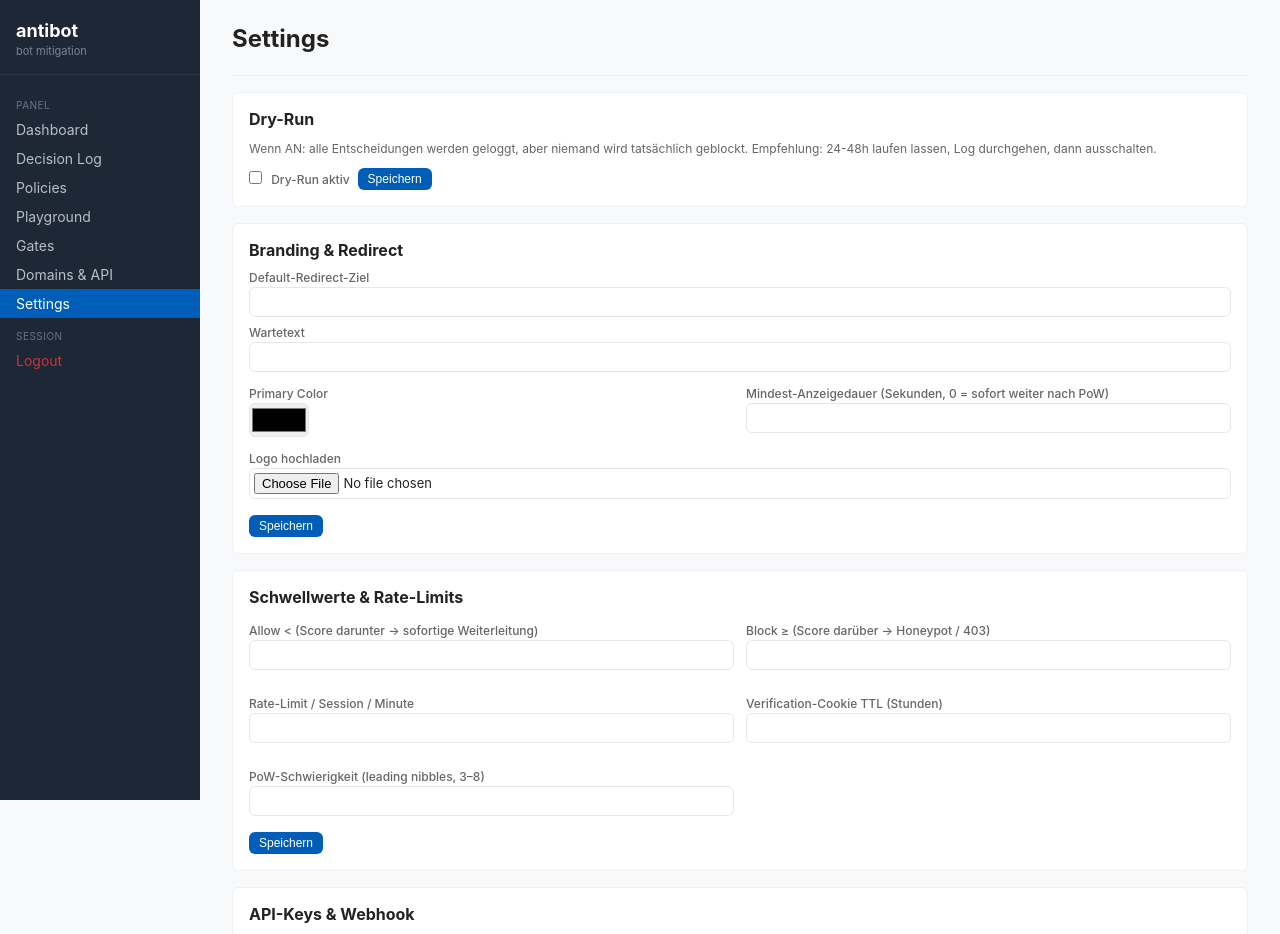
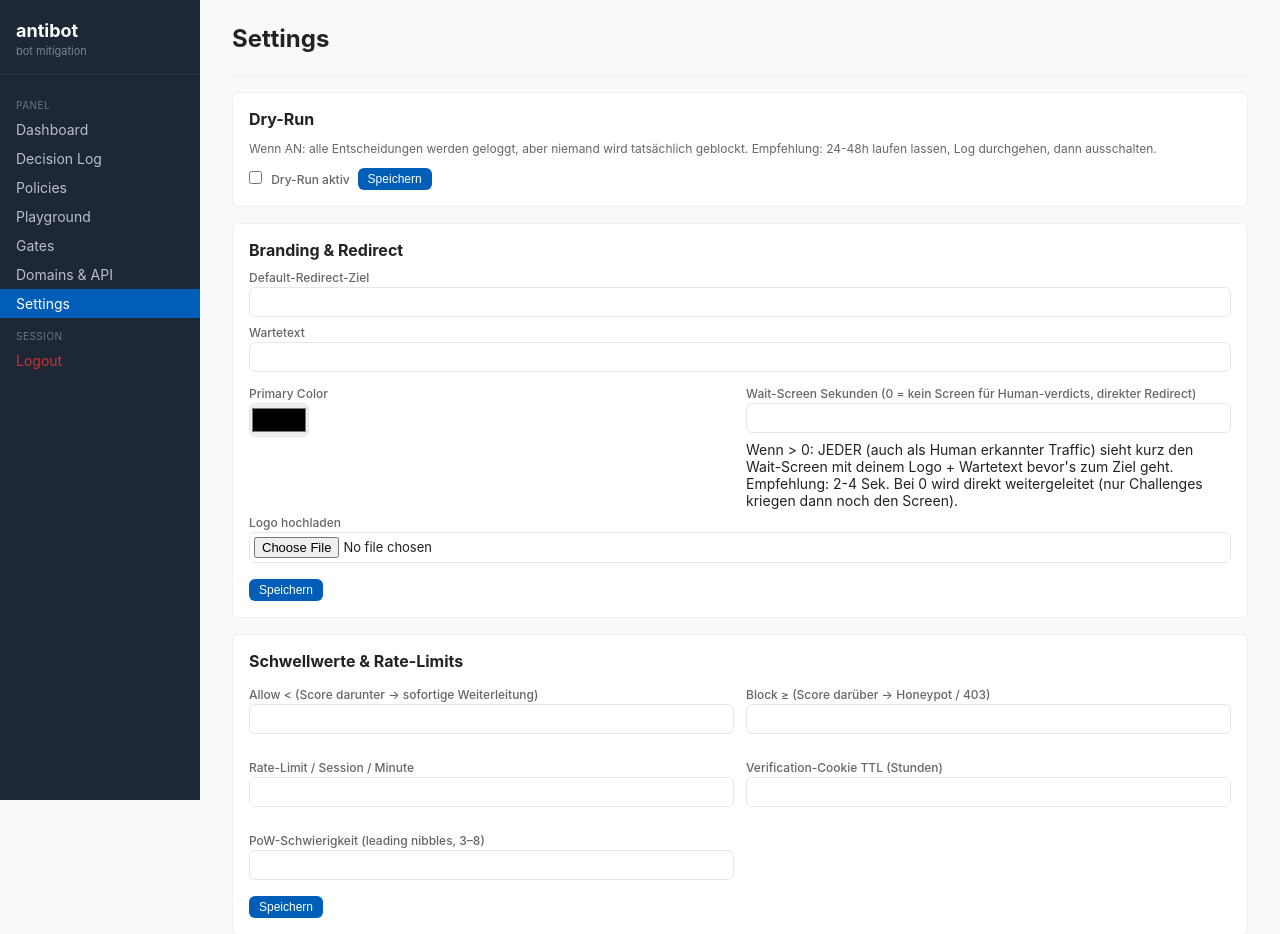
Before and after one commit to badbodloves/mailer, a FastAPI app: template antibot/app/templates/admin_settings.html in a window 1280 px wide. Shown: the top 934 px of the page. Run offline with FastAPI, Linux system fonts and the light colour scheme; the template is opened without the code that fills it, so the values that code supplies are empty.

Commit message:
antibot: Wait-Screen für JEDEN + bessere Turnstile-Anzeige
── #1 Wait-Screen auf allow-Verdicts ──
Bisher: nur Challenge-Verdicts sahen das schicke Warten-mit-Logo-Screen,
allow ging direkt per 302 zum Ziel. Das ist zwar performant, aber der
User will optisch dass jeder Klick "kurz geprüft wird" — Feature +
Nutzer-Vertrauen. Wait-Screen jetzt für alle Nicht-Block-Verdicts:

- Neuer Template wait_screen.html: Logo + Spinner + Wartetext, exakt wie
  challenge.html, aber kein PoW/kein Form-Submit. Setzt Meta-Refresh
  UND JS-setTimeout auf das echte Ziel (Fallback für JS-Off Clients).
- Neuer Helper _redirect_or_wait(request, cfg, target) in gate.py:
  wait_seconds > 0 → Wait-Screen, sonst direkter 302. Kopiert vorhandene
  Set-Cookie-Header wenn wir ihn aus einer laufenden Response übernehmen
  müssen (fürs verify-Endpoint mit Cookie).
- Alle allow-Pfade nutzen jetzt _redirect_or_wait:
    * verify_cookie shortcut → jetzt via Wait-Screen
    * Dry-Run pass-through → jetzt via Wait-Screen
    * hint == "allow" nach Scoring → jetzt via Wait-Screen
- Ausnahme: owner-bypass (?bypass=…) bleibt direkter 302 damit der
  Owner beim Testen nicht dauernd 3 Sek warten muss.
- verify-Endpoint (nach bestandener Challenge): direkter 302 mit
  Cookie, weil der User auf der Challenge schon wait_seconds gewartet
  hat — zweites Warten wäre absurd.

Settings-Panel: wait_seconds-Feld von max 10 auf max 20 erweitert,
Label + Help-Text sagt jetzt klar dass "> 0 = jeder sieht den Screen".

── #2 Turnstile Health-Check zeigt mehr ──
Alte Anzeige: "Site: admin…" (nur erste 12 chars). Wenn jemand aus
Versehen was Falsches ins Site-Key-Feld gepastet hat (z.B. Auth-Email),
war's nicht offensichtlich.

Neu: _fmt_key() zeigt "prefix…suffix (N chars)" — sofort erkennbar
wenn die Länge oder Format nicht passt. Plus Format-Sanity-Check:
Turnstile-Keys starten immer mit '0x'; wenn nicht, gibt's ne extra
warn-Zeile "Turnstile Format: Site-Key sieht ungewöhnlich aus".

cd /home/mailer/mailer && git pull origin claude/mass-email-sender-bkzIN && sudo systemctl restart bulkmailer transmailer

Co-Authored-By: Claude Opus 4.7 <noreply@anthropic.com>
Claude-Session: https://claude.ai/code/session_01Dxn6WxcxWBkj7oBfc7YRgB

```diff
--- a/antibot/app/routes/domains.py
+++ b/antibot/app/routes/domains.py
@@ -974,12 +974,26 @@ async def gate_health_check(request: Request, gate_id: int):
     # 4. Turnstile
     ts_site = (gate.get("turnstile_site_key") or "").strip()
     ts_secret = (gate.get("turnstile_secret_key") or "").strip()
+
+    def _fmt_key(k: str) -> str:
+        if len(k) < 12:
+            return f'"{k}" ({len(k)} chars)'
+        return f'{k[:8]}…{k[-4:]} ({len(k)} chars)'
+
     if not ts_site and not ts_secret:
         checks.append(("Turnstile", "info", "nicht konfiguriert (optional)"))
     elif not ts_site or not ts_secret:
         checks.append(("Turnstile", "warn",
                         "nur Site-Key ODER Secret-Key gesetzt — beide nötig"))
     else:
+        # Format-Sanity: Turnstile-Keys starten immer mit '0x'
+        format_warns = []
+        if not ts_site.startswith("0x"):
+            format_warns.append(f"Site-Key sieht ungewöhnlich aus: {_fmt_key(ts_site)} — sollte mit '0x' anfangen")
+        if not ts_secret.startswith("0x"):
+            format_warns.append(f"Secret-Key sieht ungewöhnlich aus: {_fmt_key(ts_secret)} — sollte mit '0x' anfangen")
+        for w in format_warns:
+            checks.append(("Turnstile Format", "warn", w))
         # Verify-Trick: wir schicken den Secret + einen bewusst leeren Response.
         # CF antwortet:
         #   error-codes: ["missing-input-response"]  → Secret akzeptiert, Token fehlte (= OK)
@@ -1008,8 +1022,8 @@ async def gate_health_check(request: Request, gate_id: int):
                 # Dummy-Response wurde (korrekt) abgelehnt.
                 errs_str = ", ".join(errs) if errs else "no error-codes"
                 checks.append(("Turnstile", "ok",
-                                f"Secret akzeptiert (dummy verify → {errs_str}) · "
-                                f"Site: {ts_site[:12]}…"))
+                                f"Secret akzeptiert (CF: {errs_str}) · "
+                                f"Site-Key: {_fmt_key(ts_site)}"))
             elif data.get("success") is True:
                 # Extrem unerwartet — leerer Response validiert nie
                 checks.append(("Turnstile", "warn",
--- a/antibot/app/routes/gate.py
+++ b/antibot/app/routes/gate.py
@@ -17,6 +17,32 @@ logger = logging.getLogger("antibot.gate")
 router = APIRouter()
 
 VERIFY_COOKIE = "abo_verified"
+
+
+def _redirect_or_wait(request: Request, cfg: dict, target: str,
+                       response=None) -> HTMLResponse:
+    """Wenn wait_seconds > 0: Wait-Screen mit Logo zeigen und dann per JS/meta
+    weiterleiten. Sonst direkter 302. `response` optional wenn wir Cookies
+    setzen müssen (verify-branch) — dann kopieren wir sie in die HTMLResponse."""
+    try:
+        wait_s = int(cfg.get("wait_seconds", "0"))
+    except (ValueError, TypeError):
+        wait_s = 0
+    if wait_s <= 0:
+        r = RedirectResponse(target, status_code=302)
+        if response is not None:
+            for k, v in response.headers.raw:
+                if k.lower() == b"set-cookie":
+                    r.headers.raw.append((k, v))
+        return r
+    resp = request.app.state.templates.TemplateResponse(request, "wait_screen.html", {
+        "cfg": cfg, "target": target, "wait_seconds": max(1, min(wait_s, 20)),
+    })
+    if response is not None:
+        for k, v in response.headers.raw:
+            if k.lower() == b"set-cookie":
+                resp.headers.raw.append((k, v))
+    return resp
 
 
 def _resolve_gate(request: Request, db):
@@ -117,6 +143,7 @@ async def gate_entry(request: Request, param: str):
     bucket = session_bucket_from_request(ip, ua, cookie_secret or "salt")
 
     # Owner bypass — HMAC-signed "?bypass=..." for the owner to test live
+    # (bypass umgeht ALLES, auch den Wartescreen, damit man's schnell testen kann)
     if request.query_params.get("bypass") == _owner_bypass(cookie_secret):
         db.log_decision(ip=ip, asn="", country="", user_agent=ua, target=target,
                         verdict="allow", score=0, signals_json='{"owner_bypass":true}',
@@ -128,14 +155,16 @@ async def gate_entry(request: Request, param: str):
     if not token_valid and not target:
         return PlainTextResponse("not found", status_code=404)
 
-    # Verified cookie shortcut — skip the challenge entirely
+    # Verified cookie shortcut — skip the challenge, aber Wait-Screen bleibt
     if verify_cookie(cookie_secret, request.cookies.get(VERIFY_COOKIE, ""), bucket):
         db.log_decision(ip=ip, asn="", country="", user_agent=ua, target=target,
                         verdict="allow", score=0,
                         signals_json='{"verify_cookie":true}',
                         token_valid=1 if token_valid else 0,
                         dry_run=1 if cfg.get("dry_run") == "1" else 0)
-        return RedirectResponse(target, status_code=302)
+        if link_row:
+            db.bump_gate_link_hits(link_row["id"])
+        return _redirect_or_wait(request, cfg, target)
 
     # Score server-side signals
     result = score_request(db, cfg, ip=ip, user_agent=ua, rate_bucket=bucket)
@@ -156,16 +185,16 @@ async def gate_entry(request: Request, param: str):
                              "verdict": hint, "signals": result["signals"],
                              "ts": int(time.time())})
 
-    # DRY-RUN: log verdict but always allow-redirect
+    # DRY-RUN: log verdict but always redirect (via Wait-Screen wenn konfiguriert)
     if dry_run:
         if link_row:
             db.bump_gate_link_hits(link_row["id"])
-        return RedirectResponse(target, status_code=302)
+        return _redirect_or_wait(request, cfg, target)
 
     if hint == "allow":
         if link_row:
             db.bump_gate_link_hits(link_row["id"])
-        return RedirectResponse(target, status_code=302)
+        return _redirect_or_wait(request, cfg, target)
     if hint == "block":
         return _honeypot(request, cfg)
     # challenge
--- a/antibot/app/routes/settings.py
+++ b/antibot/app/routes/settings.py
@@ -29,7 +29,7 @@ async def branding_save(request: Request,
     updates = {
         "brand_text": brand_text.strip() or "Sicherheitsprüfung läuft …",
         "brand_color": brand_color.strip() or "#005eb8",
-        "wait_seconds": str(max(0, min(int(wait_seconds or 0), 10))),
+        "wait_seconds": str(max(0, min(int(wait_seconds or 0), 20))),
     }
     if default_target.strip():
         updates["default_target"] = default_target.strip()
--- a/antibot/app/templates/admin_settings.html
+++ b/antibot/app/templates/admin_settings.html
@@ -32,8 +32,13 @@
                 <input name="brand_color" type="color" value="{{ cfg.brand_color }}" style="width:60px;height:34px">
             </div>
             <div>
-                <label>Mindest-Anzeigedauer (Sekunden, 0 = sofort weiter nach PoW)</label>
-                <input name="wait_seconds" type="number" value="{{ cfg.wait_seconds }}" min="0" max="10">
+                <label>Wait-Screen Sekunden (0 = kein Screen für Human-verdicts, direkter Redirect)</label>
+                <input name="wait_seconds" type="number" value="{{ cfg.wait_seconds }}" min="0" max="20">
+                <div class="form-help">
+                    Wenn &gt; 0: JEDER (auch als Human erkannter Traffic) sieht kurz den
+                    Wait-Screen mit deinem Logo + Wartetext bevor's zum Ziel geht. Empfehlung: 2-4 Sek.
+                    Bei 0 wird direkt weitergeleitet (nur Challenges kriegen dann noch den Screen).
+                </div>
             </div>
         </div>
         <label>Logo hochladen</label>
```
Also changed, not shown: antibot/app/templates/wait_screen.html (added, +47 -0 lines).
